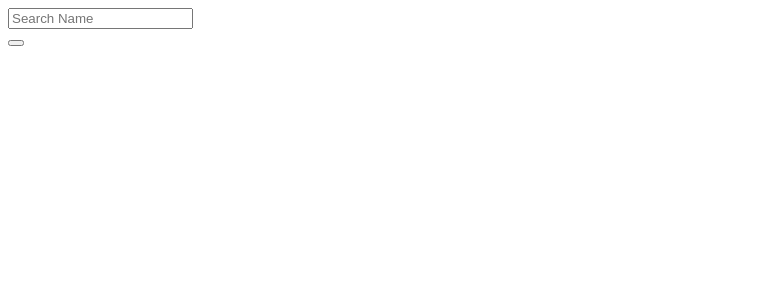
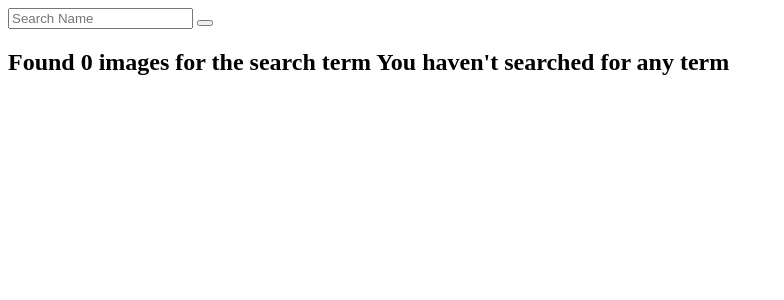
Before and after one commit to RhonaJoyKe/Gallery, a Django app: page /search/ in a window 1280 px wide. Shown: the top 300 px of the page, without its empty margins (0-784 px from the left). Run offline with Django 3.2, Linux system fonts and the light colour scheme.

Commit message:
aligns images

```diff
--- a/photos/templates/navbar.html
+++ b/photos/templates/navbar.html
@@ -11,8 +11,8 @@
 
           <div class="input-group">
             <input type="text" class="form-control" placeholder="Search Name" name="name">
-            <div class="input-group-btn">
-              <button class="btn btn-default" type="submit"><i class="glyphicon glyphicon-search"></i></button>
+
+              <button class="btn btn-default" type="submit"></button>
             </div>
           </div>
 
--- a/photos/templates/photos/search.html
+++ b/photos/templates/photos/search.html
@@ -2,8 +2,16 @@
 {% block content %}
 <div class="container">
 
+
     <div class="row">
+        {% if images%}
+        <h2>Found {{ images|length }} of searched term {{message}}</h2>
+        {% else %}
+        <h2> Found 0 images for the search term {{message}}</h2>
+        {% endif %}
 
+    </div>
+    <div class="row">
         {% if images %}
         {% for image in images %}
         <div class="col-sm-6 col-md-3">
--- a/photos/templates/photos/welcome.html
+++ b/photos/templates/photos/welcome.html
@@ -5,15 +5,18 @@
 <div class="container">
 
   <!-- Looping through news   -->
-  {% for photo in photos %}
+
 
   <div class="row">
+    {% for photo in photos %}
     <div class="col-md-4 ">
     <div class="card">
       <div class="card-body">
         <img src="{{photo.image.url}}" class="img-responsive" alt="Image">
       </div>
     </div>
+
+
 <div class="col-md-4"></div>
 <div class="col-md-4"></div>
 
```
Lines whose indentation alone changed are shown as unchanged.
